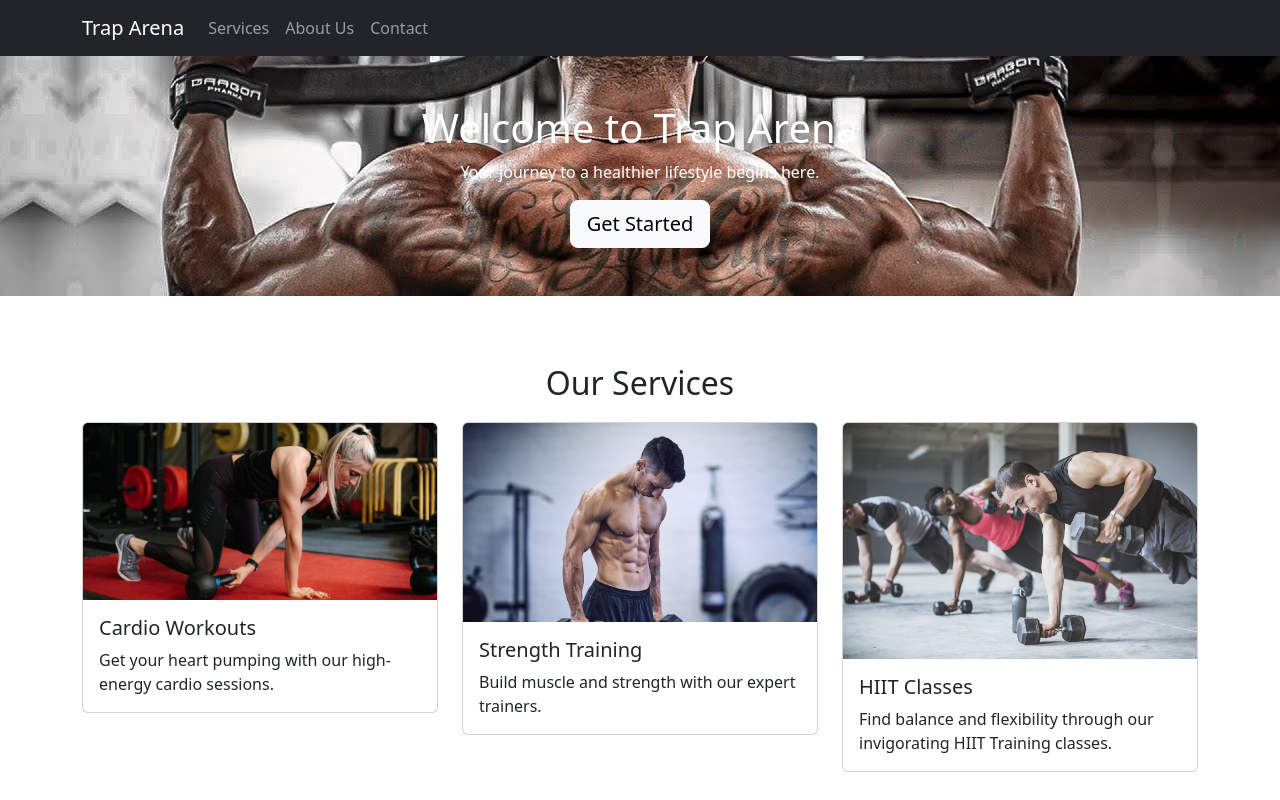
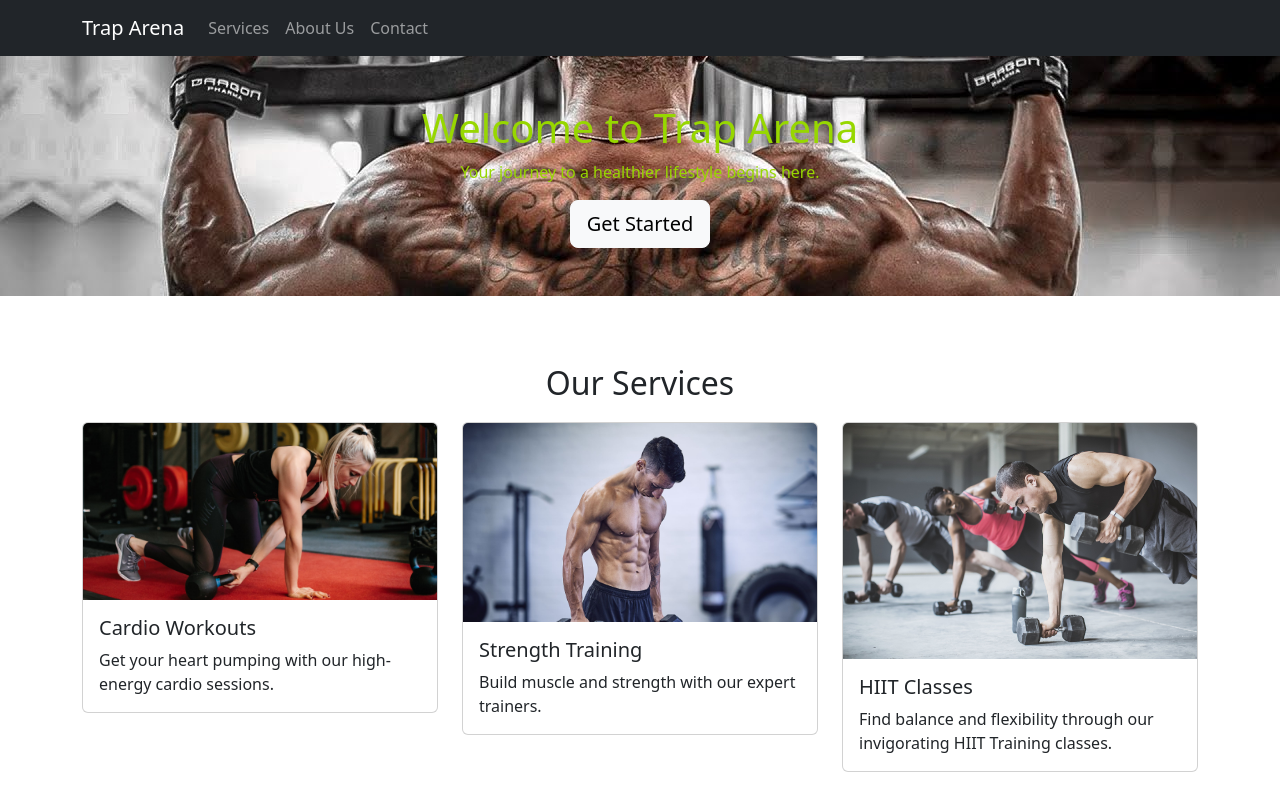
Before and after one commit to Lt-Kartik-9PARA-SF/trap-arena, a plain HTML site: page index.html in a window 1280 px wide. Shown: the top 800 px of the page. Drawn offline with nearby package versions, Linux system fonts and the light colour scheme.

Commit message:
text color

```diff
--- a/index.html
+++ b/index.html
@@ -18,6 +18,7 @@
         background-image: url('/max.jpg');
         background-position: center;
         background-color: rgba(0, 0, 0, 0.877);
+        color: #97d700;
     }
     h2{
         margin: 20px;
@@ -48,7 +49,7 @@
   </nav>
 
   <!-- Hero Section -->
-  <header class=" bgm text-white text-center py-5">
+  <header class=" bgm  text-center py-5">
     <div class="container ">
       <h1>Welcome to Trap Arena</h1>
       <p>Your journey to a healthier lifestyle begins here.</p>
```
